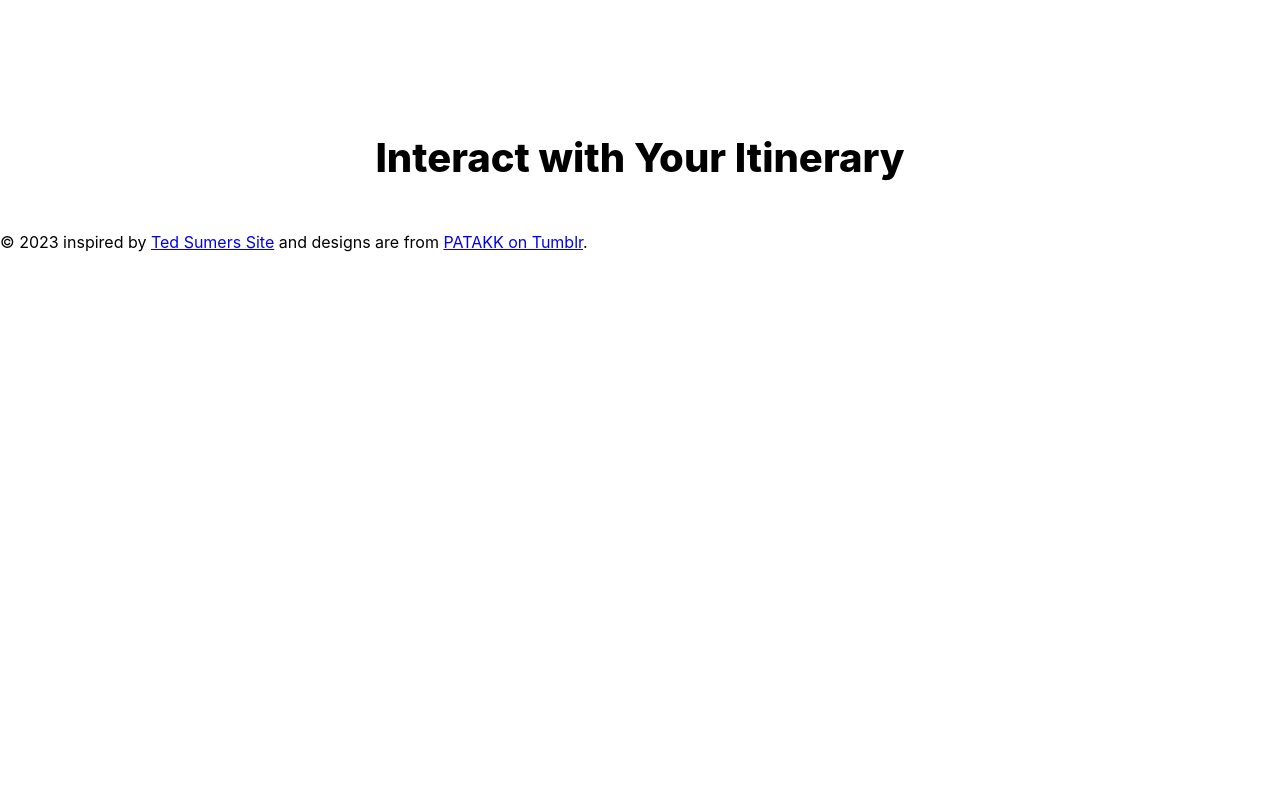
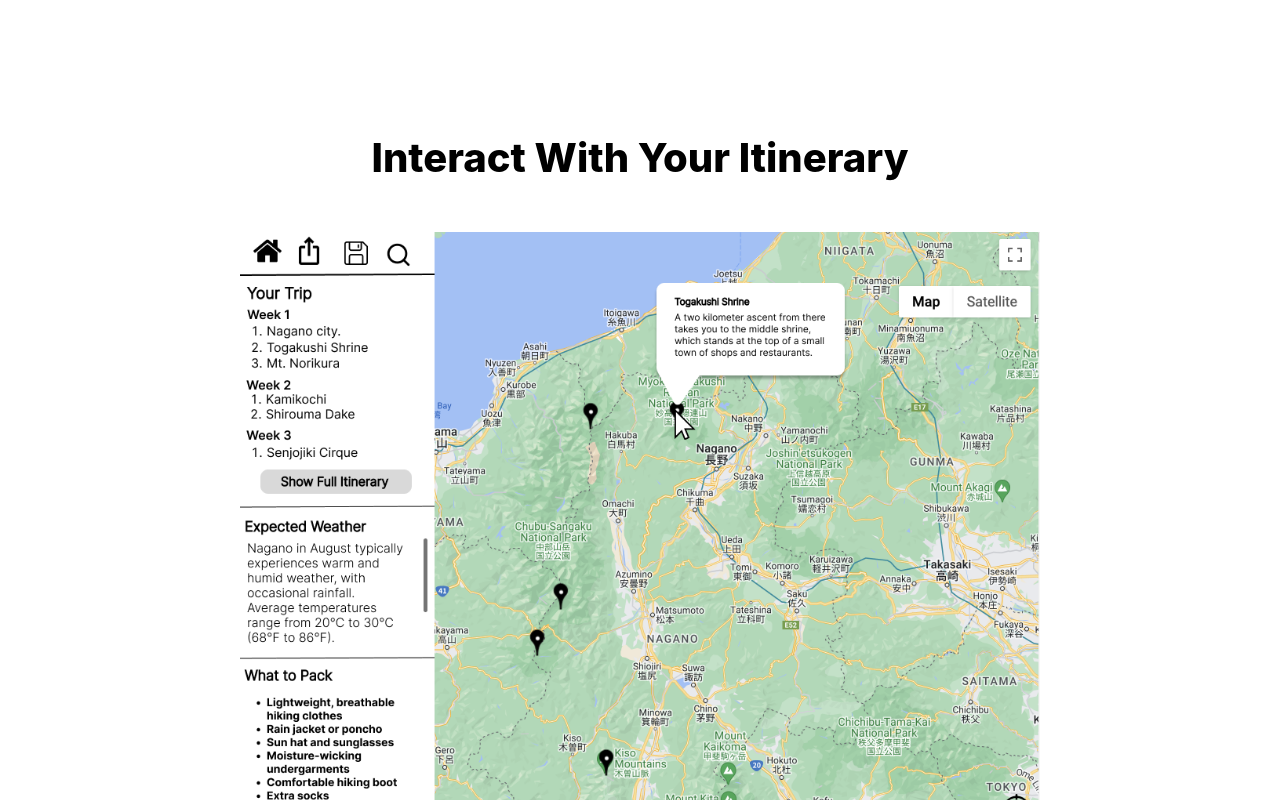
Before and after one commit to jaslevy/TrekAI, a React (Create React App) app in the folder client/: page / in a window 1280 px wide. Shown: the part 1420-2220 px from the top of the page. Before the commit the page ends 1672 px from the top, so only its background shows below. Built offline with nearby package versions, Linux system fonts and the light colour scheme; no server answers.

Commit message:
Map added to landing

```diff
--- a/client/src/pages/landing.js
+++ b/client/src/pages/landing.js
@@ -2,6 +2,7 @@
 import React, { useState, useEffect, useRef } from 'react';
 import logo from '../images/TREK AI LOGO.svg'
 import img1 from '../images/Hills_and_mountains_in_autumn_(Unsplash).jpg'
+import map from '../images/Group 4.png'
 import '../styles/landing.css'
 function Landing() {
      // Catchphrase typing effect states
@@ -105,7 +106,10 @@ function Landing() {
                     {displayedText}
                 </div>
             </div>
-            <div className="subtitles">Interact with Your Itinerary</div>
+            <div className="subtitles">Interact With Your Itinerary</div>
+            <div className="map-container">
+                <img src={map} alt="TREKAI LOGO" width="800" height="auto" />
+            </div>
         </body>
     );
 }
--- a/client/src/styles/landing.css
+++ b/client/src/styles/landing.css
@@ -178,3 +178,16 @@
 .go-button:hover {
     background-color: #333; /* Slightly darker on hover */
 }
+
+.map-container {
+    width: 65%;
+    margin-top: 40px;
+    margin-left: auto;
+    margin-right: auto;
+    overflow: hidden; /* Hide the part of the image that overflows */
+    border-radius: 15px; /* Rounded corners */
+    margin-bottom: 60px;
+    display: flex;
+    justify-content: center; /* Center horizontally */
+    align-items: center;     /* Center vertically */
+}
```
Also changed, not shown: client/src/images/Group 4.png (added).
